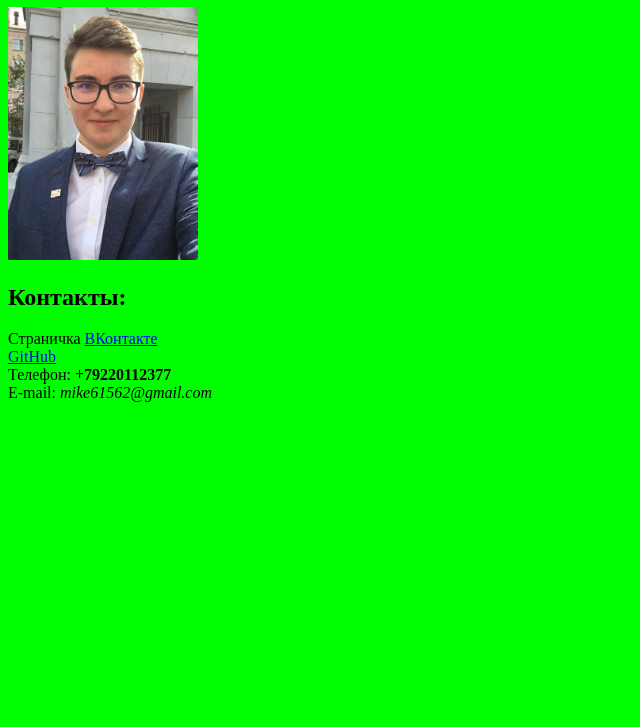
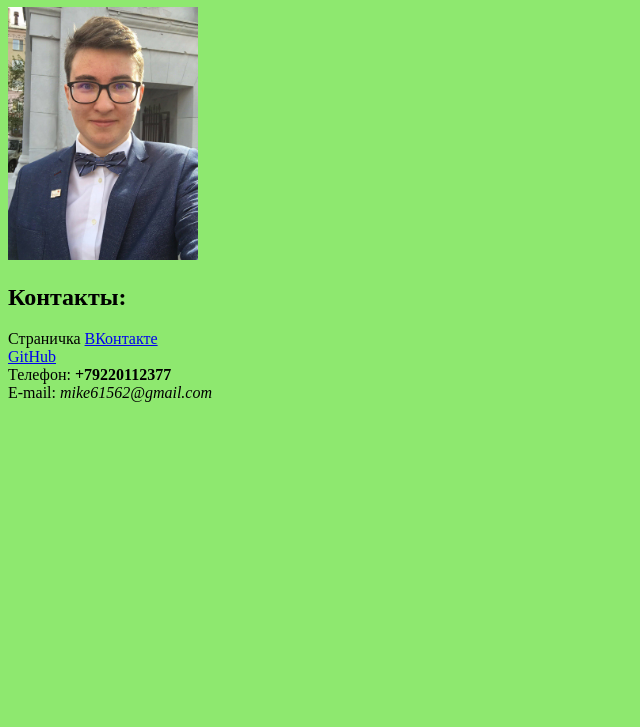
Before and after one commit to MingazovM/mingazovm.github.io, a plain HTML site: page index.html in a window 1280 px wide. Shown: the part 73-800 px from the top of the page, without its empty margins (0-640 px from the left). Drawn offline with Linux system fonts and the light colour scheme.

Commit message:
Update index.html

```diff
--- a/index.html
+++ b/index.html
@@ -4,7 +4,7 @@
 <meta charset="utf-8">
 <title>Моя личная страничка</title>
 </head>
-<body bgcolor=00FF00>
+<body bgcolor=8ee86f>
 <left><h1>Мингазов Михаил</h1></left>
 <left><img alt="Это я" width="15%" src="me.jpg"></left>
 <br/>
```
